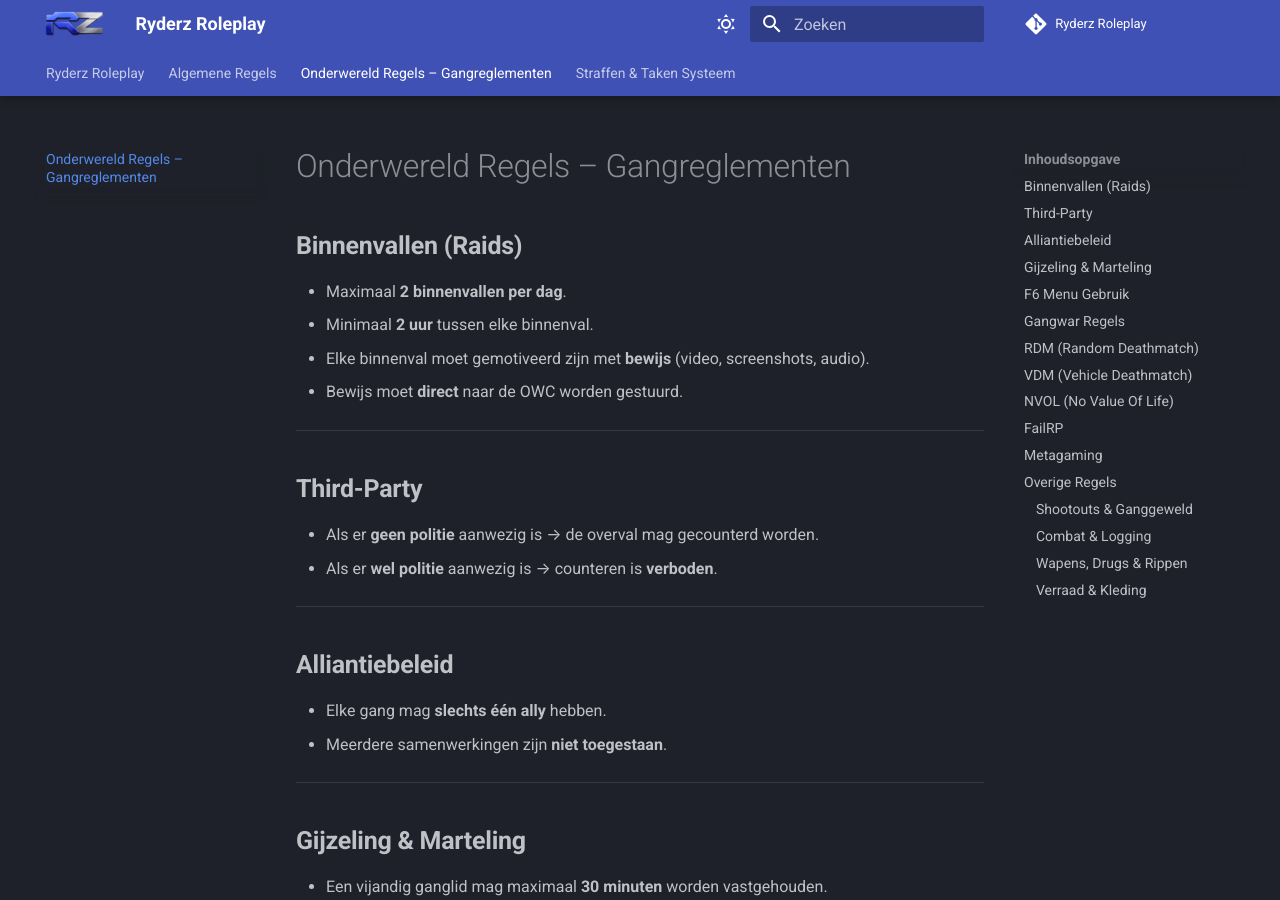
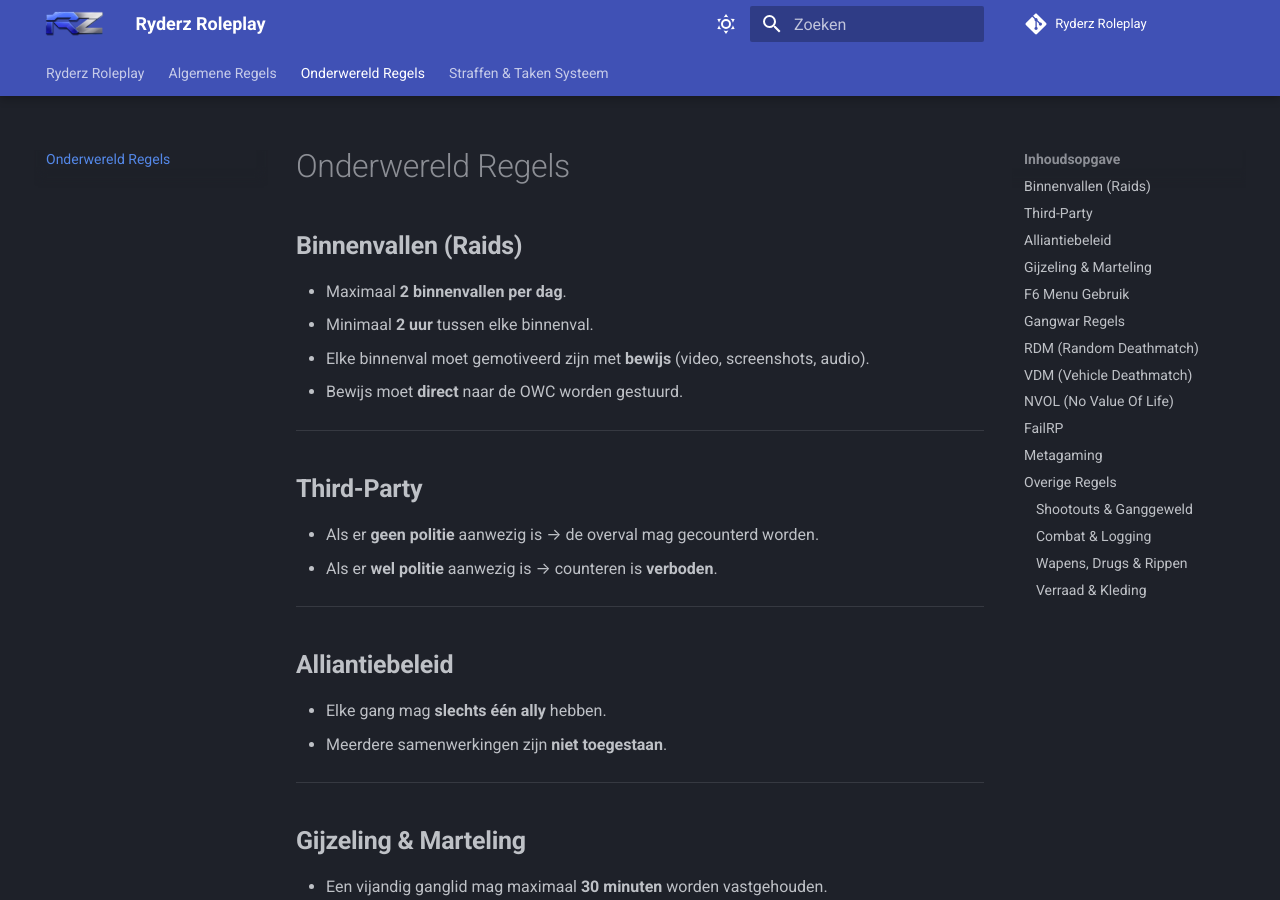
Before and after one commit to MohammedRDZ/mkdoc-ryderz, an MkDocs documentation site: the page built from docs/onderwereld.md, in a window 1280 px wide and 900 px high. Built offline with MkDocs 1.6.1 and Material for MkDocs 9.7.7, drawn with Linux system fonts in a browser that asks for light colours; comment, search, counter and statistics services are not loaded.

Commit message:
Update title and formatting in onderwereld.md

```diff
--- a/docs/onderwereld.md
+++ b/docs/onderwereld.md
@@ -1,4 +1,4 @@
-# Onderwereld Regels – Gangreglementen
+# Onderwereld Regels
 
 ## **Binnenvallen (Raids)**
 * Maximaal **2 binnenvallen per dag**.
```
